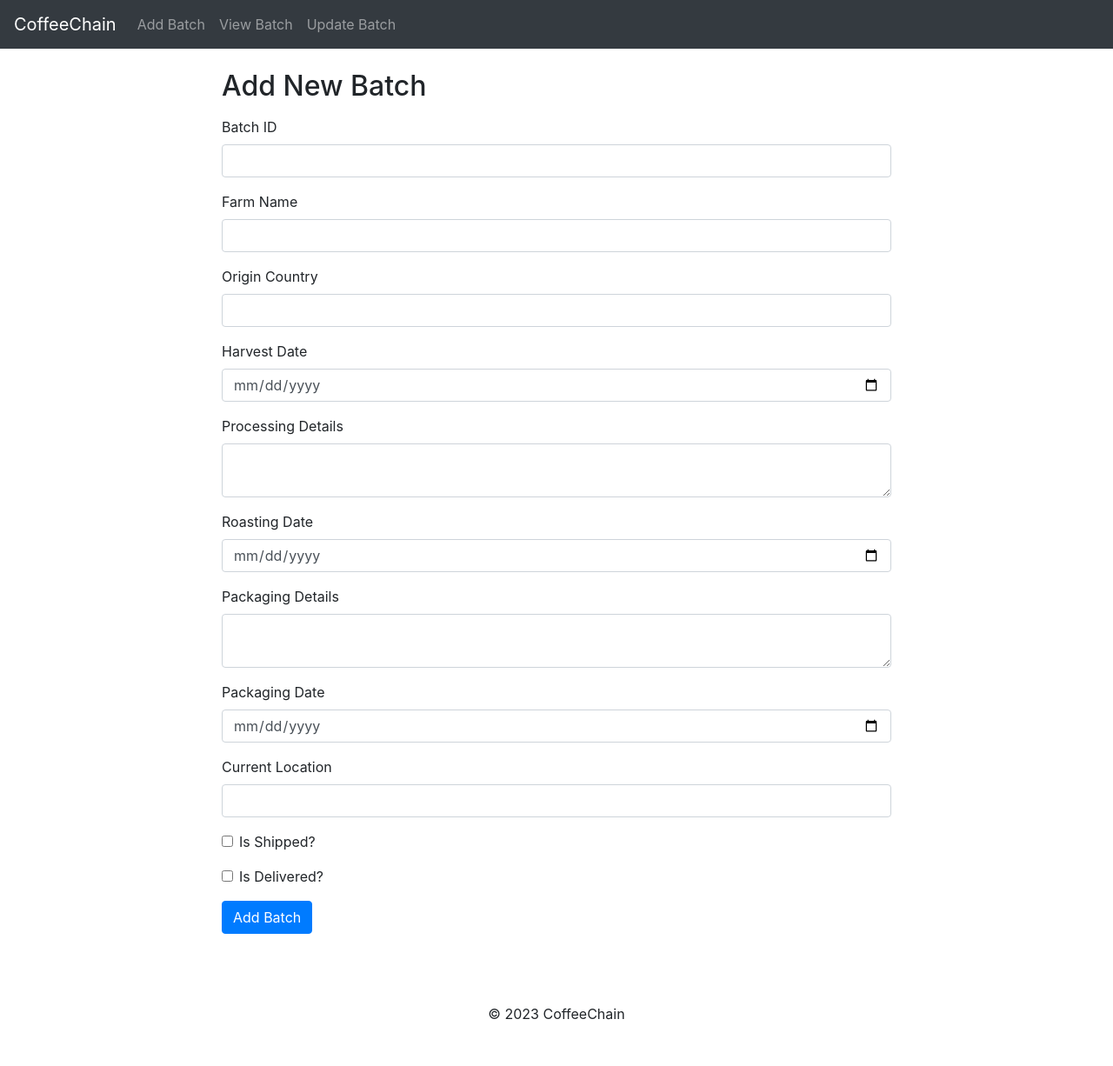
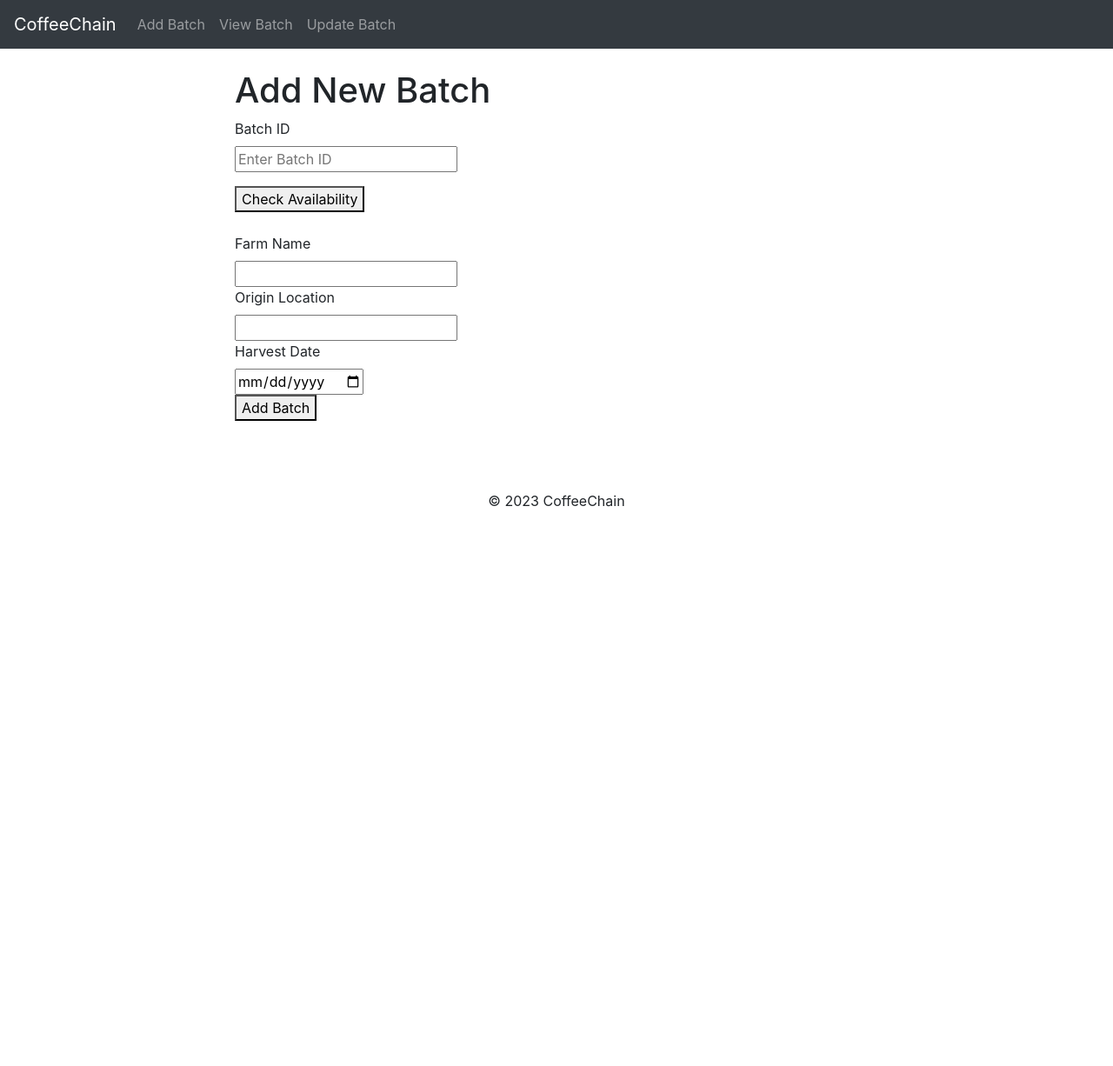
Before and after one commit to AJ26-11/SupplyBlock, a Django app: page /blockchain/add_batch/ in a window 1280 px wide. Shown: the whole page at 87% size. After the commit the page ends 583 px from the top, so only its background shows below. Run offline with Django 4.2, Linux system fonts and the light colour scheme; parts of the project's set-up code (start-up, migrations or seed data) failed here and were passed over; some libraries are stand-ins or nearby versions.

Commit message:
Updated add_batch

```diff
--- a/blockchain/templates/add_batch.html
+++ b/blockchain/templates/add_batch.html
@@ -1,53 +1,97 @@
 {% extends 'base.html' %}
 
+{% block title %}Add New Batch{% endblock %}
+
 {% block content %}
-<h2>Add New Batch</h2>
-<form method="post" class="mt-3">
+<section class="section">
+    <div class="container">
+        <h1 class="title">Add New Batch</h1>
+        <form method="post">
             {% csrf_token %}
-    <div class="mb-3">
-        <label for="batchId" class="form-label">Batch ID</label>
-        <input type="text" class="form-control" id="batchId" name="batch_id" required>
+            <div class="field">
+                <label class="label" for="batchId">Batch ID</label>
+                <div class="control has-icons-left has-icons-right">
+                    <input class="input" type="text" id="batchId" name="batch_id" placeholder="Enter Batch ID" required>
+                    <span class="icon is-small is-left">
+                        <i class="fas fa-barcode"></i>
+                    </span>
+                    <span class="icon is-small is-right">
+                        <i id="availabilityIcon" class="fas fa-info-circle"></i>
+                    </span>
                 </div>
-    <div class="mb-3">
-        <label for="farmName" class="form-label">Farm Name</label>
-        <input type="text" class="form-control" id="farmName" name="farm_name" required>
+                <div class="level">
+                    <div class="level-left">
+                        <button class="button is-info mt-3" type="button" id="checkBatchIdBtn">Check Availability</button>
                     </div>
-    <div class="mb-3">
-        <label for="originCountry" class="form-label">Origin Country</label>
-        <input type="text" class="form-control" id="originCountry" name="origin_country" required>
+                    <div class="level-right">
+                        <span id="availabilityResult" class="mt-3 pl-4 has-text-weight-bold is-size-4"></span>
                     </div>
-    <div class="mb-3">
-        <label for="harvestDate" class="form-label">Harvest Date</label>
-        <input type="date" class="form-control" id="harvestDate" name="harvest_date" required>
                 </div>
-    <div class="mb-3">
-        <label for="processingDetails" class="form-label">Processing Details</label>
-        <textarea class="form-control" id="processingDetails" name="processing_details"></textarea>
+                <div class="field">
+                    <label class="label" for="farmName">Farm Name</label>
+                    <div class="control">
+                        <input class="input" type="text" id="farmName" name="farm_name" required>
                     </div>
-    <div class="mb-3">
-        <label for="roastingDate" class="form-label">Roasting Date</label>
-        <input type="date" class="form-control" id="roastingDate" name="roasting_date">
                 </div>
-    <div class="mb-3">
-        <label for="packagingDetails" class="form-label">Packaging Details</label>
-        <textarea class="form-control" id="packagingDetails" name="packaging_details"></textarea>
+                <div class="field">
+                    <label class="label" for="originCountry">Origin Location</label>
+                    <div class="control">
+                        <input class="input" type="text" id="originCountry" name="origin_country" required>
                     </div>
-    <div class="mb-3">
-        <label for="packagingDate" class="form-label">Packaging Date</label>
-        <input type="date" class="form-control" id="packagingDate" name="packaging_date">
                 </div>
-    <div class="mb-3">
-        <label for="currentLocation" class="form-label">Current Location</label>
-        <input type="text" class="form-control" id="currentLocation" name="current_location">
+                <div class="field">
+                    <label class="label" for="harvestDate">Harvest Date</label>
+                    <div class="control">
+                        <input class="input" type="date" id="harvestDate" name="harvest_date" required>
                     </div>
-    <div class="mb-3 form-check">
-        <input type="checkbox" class="form-check-input" id="isShipped" name="is_shipped">
-        <label class="form-check-label" for="isShipped">Is Shipped?</label>
                 </div>
-    <div class="mb-3 form-check">
-        <input type="checkbox" class="form-check-input" id="isDelivered" name="is_delivered">
-        <label class="form-check-label" for="isDelivered">Is Delivered?</label>
+                <div class="control">
+                    <button class="button is-primary" type="submit">Add Batch</button>
                 </div>
-    <button type="submit" class="btn btn-primary">Add Batch</button>
             </form>
+        </div>
+    </section>
+
+<script>
+document.getElementById('checkBatchIdBtn').addEventListener('click', function() {
+    var batchId = document.getElementById('batchId').value;
+    var csrfToken = document.getElementsByName('csrfmiddlewaretoken')[0].value;
+    var availabilityResult = document.getElementById('availabilityResult');
+
+    if (batchId === '') {
+        availabilityResult.textContent = 'Please enter a Batch ID';
+        availabilityResult.classList.remove('has-text-success', 'has-text-danger');
+        availabilityResult.classList.add('has-text-weight-bold');
+        return; // Exit the function if batchId is empty
+    }
+
+    fetch('/blockchain/check_batch_id/', {
+        method: 'POST',
+        headers: {
+            'Content-Type': 'application/json',
+            'X-CSRFToken': csrfToken
+        },
+        body: JSON.stringify({batch_id: batchId})
+    })
+    .then(response => response.json())
+    .then(data => {
+        if (data.available) {
+            availabilityResult.textContent = 'Available';
+            availabilityResult.classList.remove('has-text-danger');
+            availabilityResult.classList.add('has-text-success', 'has-text-weight-bold');
+        } else {
+            availabilityResult.textContent = 'Not available';
+            availabilityResult.classList.remove('has-text-success');
+            availabilityResult.classList.add('has-text-danger', 'has-text-weight-bold');
+        }
+    })
+    .catch(error => {
+        console.error('Error:', error);
+        availabilityResult.textContent = 'Error checking availability';
+        availabilityResult.classList.remove('has-text-success');
+        availabilityResult.classList.add('has-text-danger', 'has-text-weight-bold');
+    });
+});
+</script>
+
 {% endblock %}
```
Lines whose indentation alone changed are shown as unchanged.
